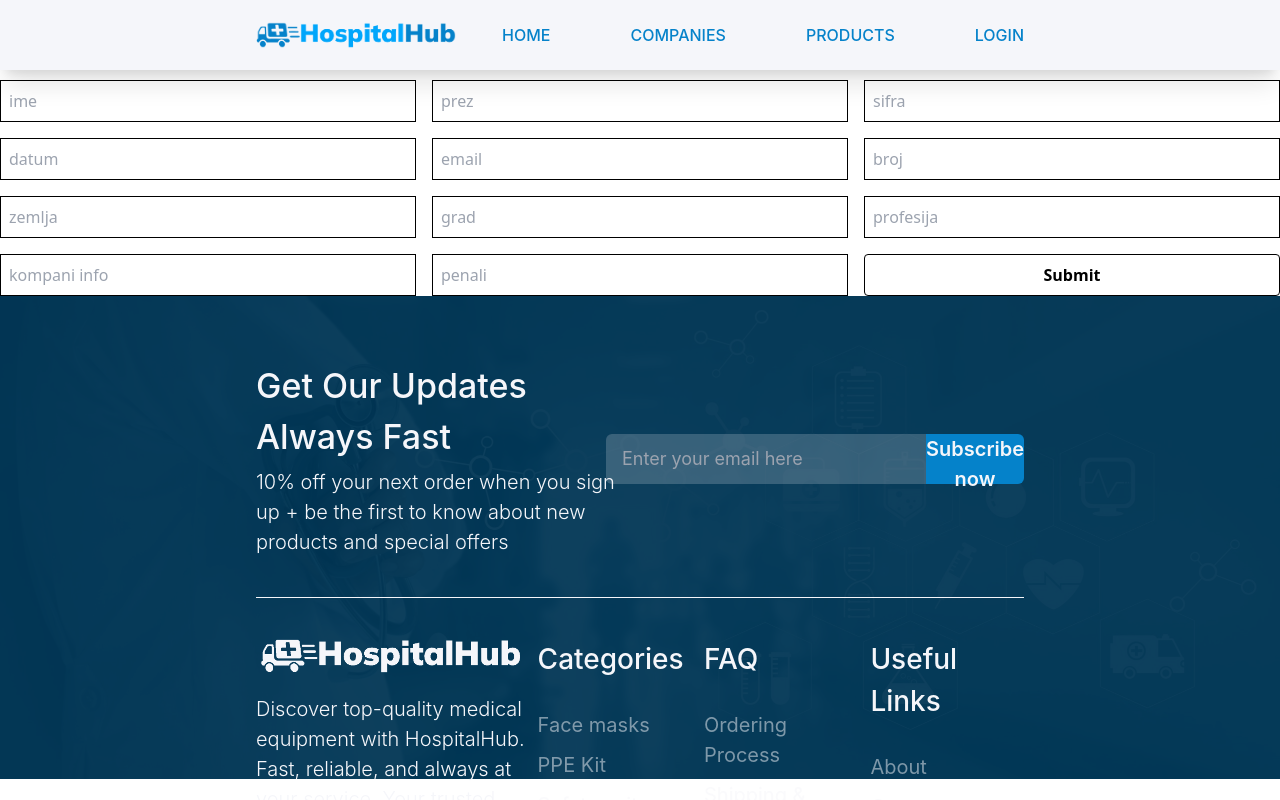
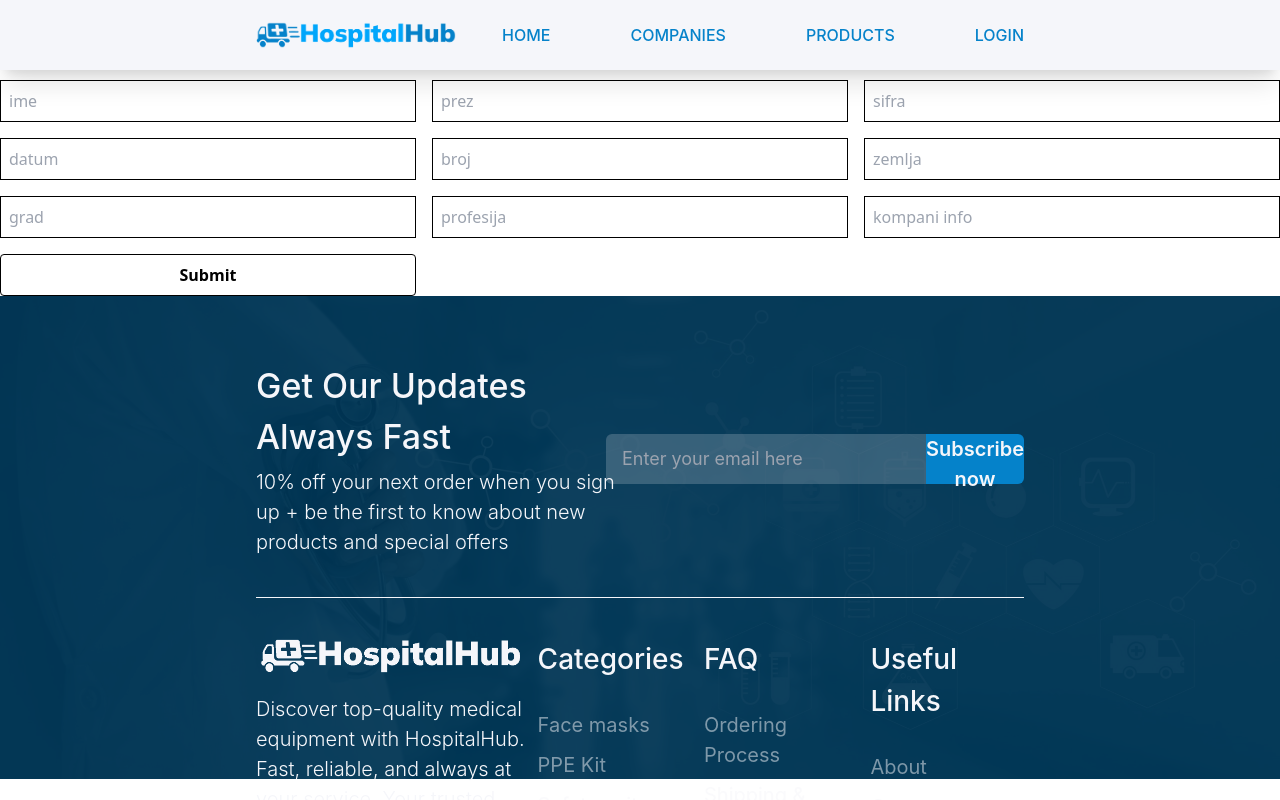
Before and after one commit to Nemkac/HospitalHub-WEB-Application, an Angular app in the folder frontend/: page /api/user/updateProfile/1 in a window 1280 px wide. Shown: the top 800 px of the page. Built offline with nearby package versions, Linux system fonts and the light colour scheme.

Commit message:
Minor polishing

```diff
--- a/frontend/src/app/components/update-user-profile/update-user-profile.component.html
+++ b/frontend/src/app/components/update-user-profile/update-user-profile.component.html
@@ -13,7 +13,6 @@
 
         <!-- Row 2 -->
         <input ngModel name="dateOfBirth" type="text" class="border p-2" placeholder="datum">
-        <input ngModel name="email" type="text" class="border p-2" placeholder="email">
         <input ngModel name="phoneNumber" type="text" class="border p-2" placeholder="broj">
 
         <!-- Row 3 -->
@@ -21,7 +20,6 @@
         <input ngModel name="city" type="text" class="border p-2" placeholder="grad">
         <input ngModel name="profession" type="text" class="border p-2" placeholder="profesija">
         <input ngModel name="companyInfo" type="text" class="border p-2" placeholder="kompani info">
-        <input ngModel name="penaltyPoints" type="text" class="border p-2" placeholder="penali">
         <button class="border bg-black-500 hover:bg-black-700 text-black font-bold py-2 px-4 rounded" type="submit">Submit</button>
     </div>
 </form>
--- a/frontend/src/assets/user-profile-to-update.ts
+++ b/frontend/src/assets/user-profile-to-update.ts
@@ -3,11 +3,9 @@ export interface UserProfileToUpdate{
     lastName : string,
     password : string,
     dateOfBirth : Date,
-    email : string,
     phoneNumber : string,
     country : string,
     city : string,
     profession : string,
-    penaltyPoints : number,
     companyInfo : string
 }
```
